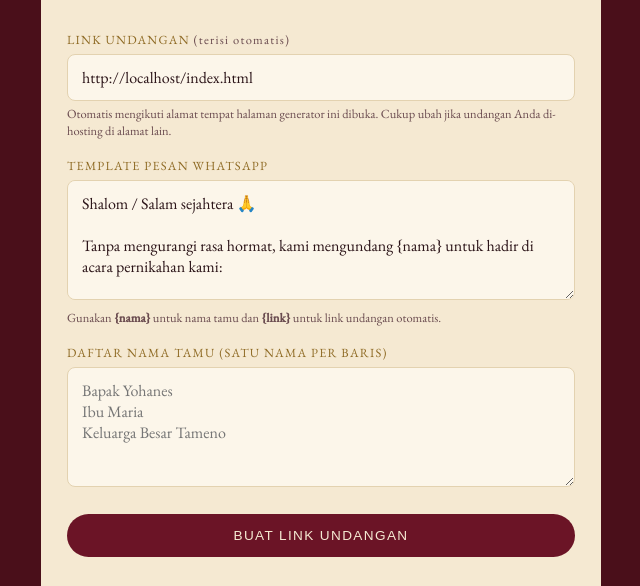
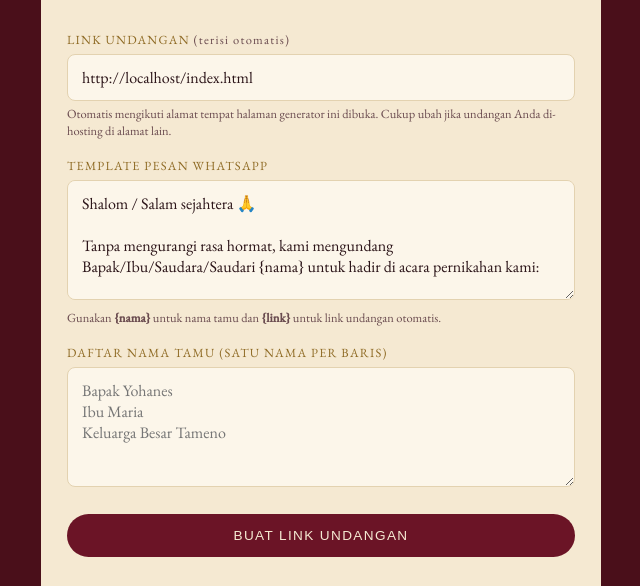
Before and after one commit to websitesaya/Undangan_Rista-Lita, a plain HTML site: page generator.html in a window 1280 px wide. Shown: the part 140-726 px from the top of the page, without its empty margins (319-959 px from the left). Drawn offline with nearby package versions, Linux system fonts and the light colour scheme.

Commit message:
Update generator.html

```diff
--- a/generator.html
+++ b/generator.html
@@ -70,7 +70,7 @@
   <label for="waMessage">Template Pesan WhatsApp</label>
   <textarea id="waMessage">Shalom / Salam sejahtera 🙏
 
-Tanpa mengurangi rasa hormat, kami mengundang {nama} untuk hadir di acara pernikahan kami:
+Tanpa mengurangi rasa hormat, kami mengundang Bapak/Ibu/Saudara/Saudari {nama} untuk hadir di acara pernikahan kami:
 
 *Rista & Lita*
 Rabu, 14 Oktober 2026
```
